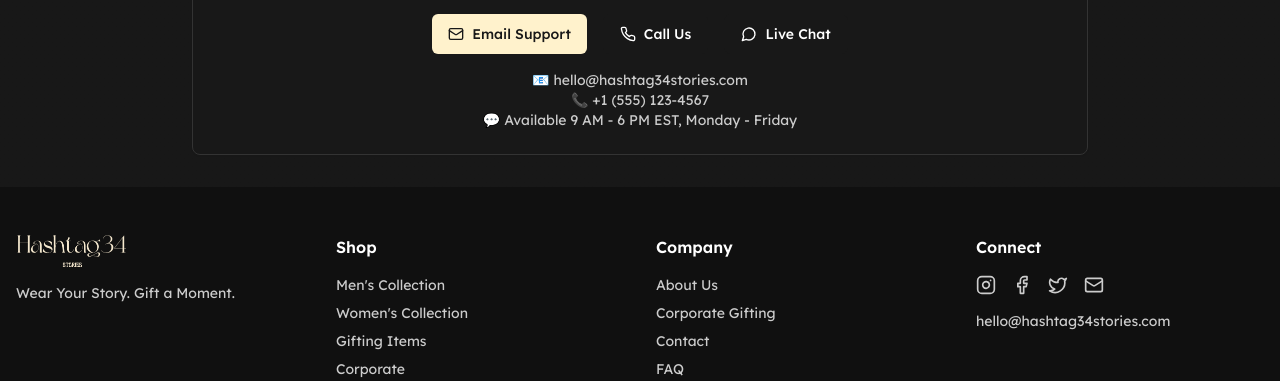
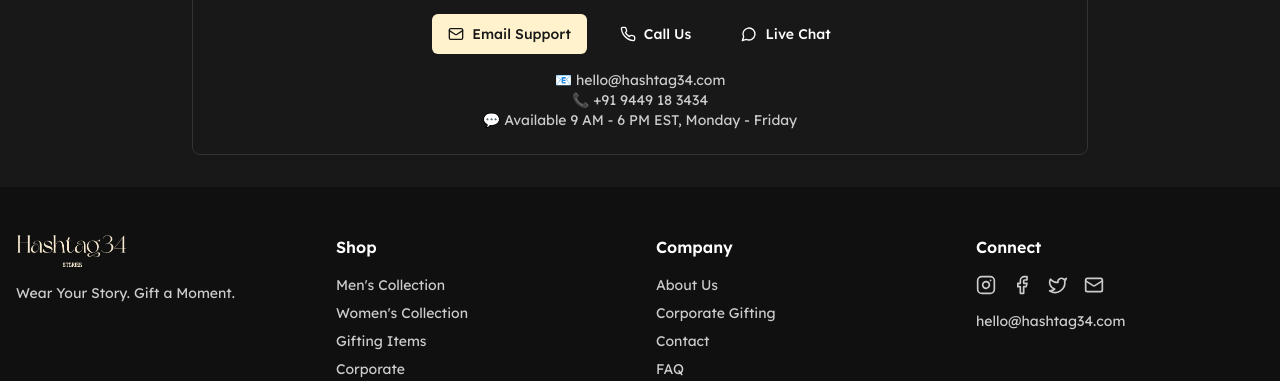
Before and after one commit to rBloxk/Hashtag34, a Next.js app: page /faq in a window 1280 px wide. Shown: the part 3320-3701 px from the top of the page. Built offline with nearby package versions, Linux system fonts and the light colour scheme; no server answers.

Commit message:
Updated with Hasthtag34.com

```diff
--- a/app/admin/login/page.tsx
+++ b/app/admin/login/page.tsx
@@ -85,7 +85,7 @@
                   value={email}
                   onChange={(e) => setEmail(e.target.value)}
                   className="bg-background border-border text-foreground"
-                  placeholder="admin@hashtag34stories.com"
+                  placeholder="admin@hashtag34.com"
                   required
                 />
               </div>
@@ -130,7 +130,7 @@
           <Shield className="h-4 w-4 text-blue-500" />
           <AlertDescription className="text-blue-700">
             <strong>Demo Credentials:</strong><br />
-            Email: admin@hashtag34stories.com<br />
+            Email: admin@hashtag34.com<br />
             Password: admin123
           </AlertDescription>
         </Alert>
--- a/app/auth/error/page.tsx
+++ b/app/auth/error/page.tsx
@@ -147,7 +147,7 @@
 
             <div className="text-center text-sm text-muted-foreground">
               <p>If you continue to experience issues, please contact support:</p>
-              <p className="font-medium">hello@hashtag34stories.com</p>
+              <p className="font-medium">hello@hashtag34.com</p>
             </div>
           </CardContent>
         </Card>
--- a/app/contact/page.tsx
+++ b/app/contact/page.tsx
@@ -23,8 +23,8 @@
                 <Mail className="h-8 w-8 text-primary" />
               </div>
               <h3 className="text-xl font-semibold mb-3 text-foreground">Email Us</h3>
-              <a href="mailto:hello@hashtag34stories.com" className="text-muted-foreground hover:text-primary transition-colors text-lg">
-                hello@hashtag34stories.com
+              <a href="mailto:hello@hashtag34.com" className="text-muted-foreground hover:text-primary transition-colors text-lg">
+                hello@hashtag34.com
               </a>
             </Card>
 
@@ -104,7 +104,7 @@
               <a href="/corporate" className="bg-primary hover:bg-primary/90 text-primary-foreground px-8 py-3 rounded-lg font-medium transition-colors">
                 Corporate Gifting
               </a>
-              <a href="mailto:corporate@hashtag34stories.com" className="border border-primary text-primary hover:bg-primary hover:text-primary-foreground px-8 py-3 rounded-lg font-medium transition-colors">
+              <a href="mailto:corporate@hashtag34.com" className="border border-primary text-primary hover:bg-primary hover:text-primary-foreground px-8 py-3 rounded-lg font-medium transition-colors">
                 Email Corporate Team
               </a>
             </div>
--- a/app/faq/page.tsx
+++ b/app/faq/page.tsx
@@ -218,7 +218,7 @@
     {
       id: '25',
       question: 'How do I contact customer support?',
-      answer: 'You can reach us via email at hello@hashtag34stories.com, phone at +1 (555) 123-4567, or live chat on our website. We typically respond within 24 hours.',
+      answer: 'You can reach us via email at hello@hashtag34.com, phone at +91 9449 18 3434, or live chat on our website. We typically respond within 24 hours.',
       category: 'account',
       tags: ['support', 'contact', 'email', 'phone', 'chat']
     },
@@ -396,8 +396,8 @@
                 </Button>
               </div>
               <div className="text-sm text-muted-foreground">
-                <p>📧 hello@hashtag34stories.com</p>
-                <p>📞 +1 (555) 123-4567</p>
+                <p>📧 hello@hashtag34.com</p>
+                <p>📞 +91 9449 18 3434</p>
                 <p>💬 Available 9 AM - 6 PM EST, Monday - Friday</p>
               </div>
             </CardContent>
--- a/app/orders/page.tsx
+++ b/app/orders/page.tsx
@@ -377,7 +377,7 @@
       pdf.setFontSize(8);
       pdf.setTextColor(150, 150, 150);
       pdf.text('Thank you for your order!', 20, pageHeight - 20);
-      pdf.text('For support, contact us at support@hashtag34stories.com', 20, pageHeight - 15);
+      pdf.text('For support, contact us at support@hashtag34.com', 20, pageHeight - 15);
       pdf.text(`Generated on ${new Date().toLocaleDateString()}`, 20, pageHeight - 10);
 
       // Download the PDF
@@ -406,7 +406,7 @@
   };
 
   const emailSupport = () => {
-    const supportEmail = 'support@hashtag34stories.com'; // Replace with your actual support email
+    const supportEmail = 'support@hashtag34.com'; // Replace with your actual support email
     const subject = selectedOrder
       ? `Support Request - Order #${selectedOrder.order_number}`
       : 'Support Request';
--- a/components/Footer.tsx
+++ b/components/Footer.tsx
@@ -86,12 +86,12 @@
               <a href="#" className="text-muted-foreground hover:text-primary transition-colors">
                 <Twitter className="h-5 w-5" />
               </a>
-              <a href="mailto:hello@hashtag34stories.com" className="text-muted-foreground hover:text-primary transition-colors">
+              <a href="mailto:hello@hashtag34.com" className="text-muted-foreground hover:text-primary transition-colors">
                 <Mail className="h-5 w-5" />
               </a>
             </div>
             <p className="text-sm text-muted-foreground">
-              hello@hashtag34stories.com
+              hello@hashtag34.com
             </p>
           </div>
         </div>
```
Also changed, not shown: 2 other files (tests, documents, lock files or other folders).
